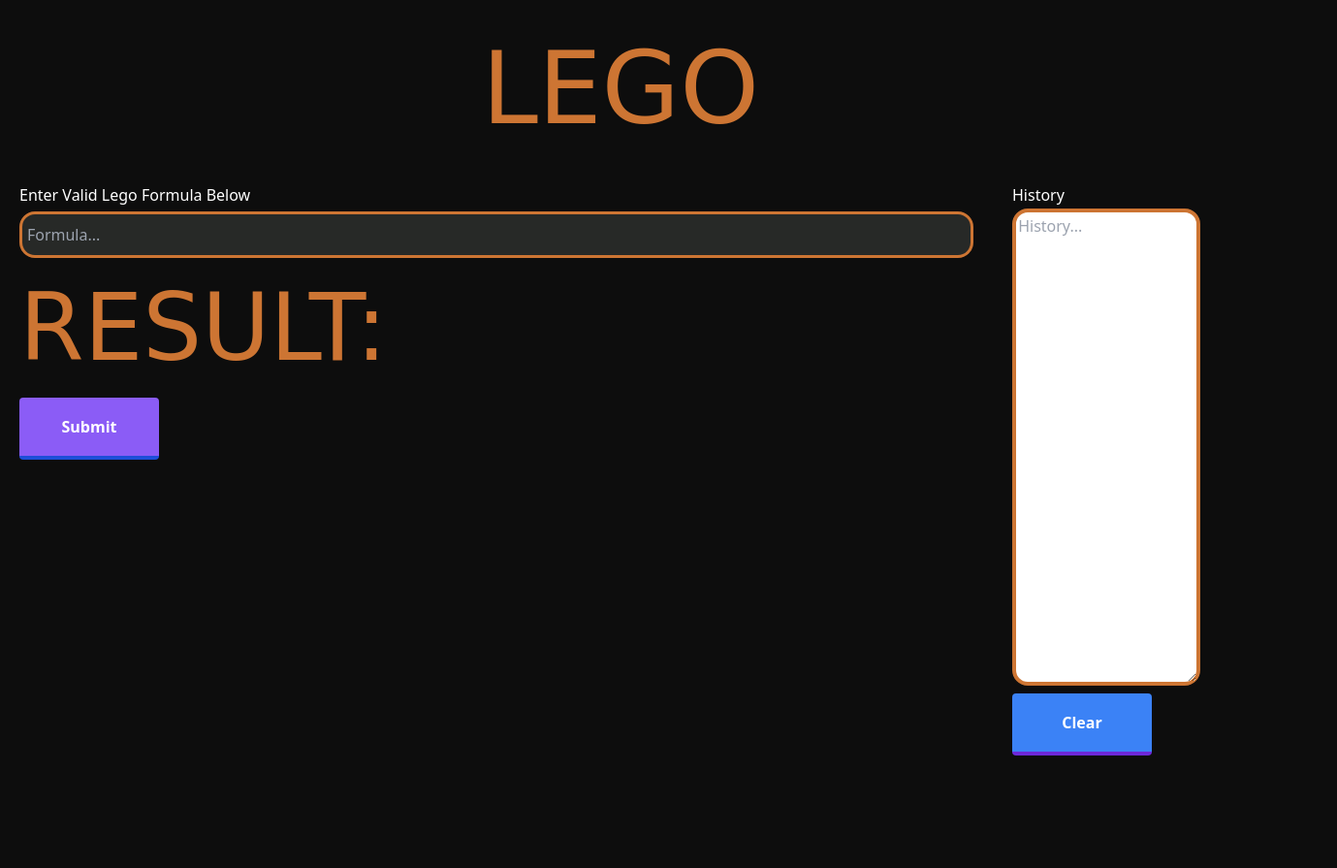
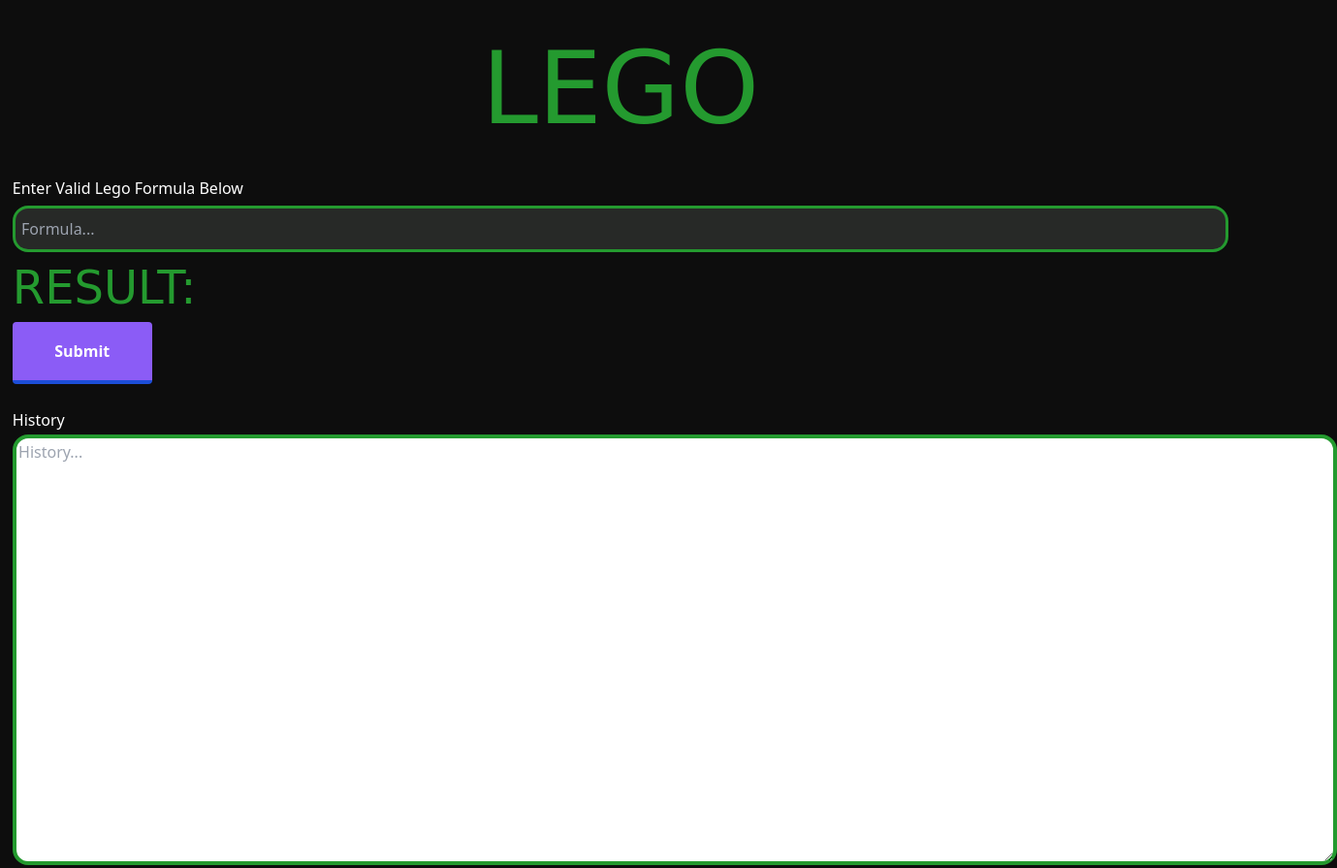
Before and after one commit to danielGoldsteinCS2021/LegoWebApp, a website: page src/public/index.html in a window 1280 px wide. Shown: the top 895 px of the page at 97% size, 1379 px wide, since content can reach past the window. Before the commit the page ends 800 px from the top, so only its background shows below. Drawn offline with nearby package versions, Linux system fonts and the light colour scheme; a web font is replaced by a local one.

Commit message:
cors support, css layout changes

```diff
--- a/src/app.ts
+++ b/src/app.ts
@@ -18,7 +18,9 @@
 
 // initialize server app
 const server = new Server();
+const cors = require('cors');
 const bodyParser = require('body-parser')
+server.app.use(cors());
 server.app.use(bodyParser.json());  // for POST
 server.app.use(bodyParser.urlencoded({extended: false})); // for POST
 server.app.use(express.static('src/public')); // for index files
--- a/src/public/index.css
+++ b/src/public/index.css
@@ -15,9 +15,8 @@
 
 /* Allows for the formula bar to be horizontal to the history text area*/
 .float {
-    width: 50%;
-    float: left;
-    padding: 20px;
+    /* width: 50%; */
+    padding: 1%;
 }
 
 #resultsTextArea{
@@ -27,7 +26,7 @@
     color: black;
     border-radius: 1rem;
     border: 0.25rem solid;
-    transition: border-color 1s;
+    transition: border-color 5s;
     outline: none;
 }
 
@@ -37,28 +36,28 @@
 }
 
 #formula{
-    width: 80%;
+    width: 100%;
 }
 
 /* Message displayed when formula is ran */
 #resultMessage{
-    transition: color 1s;
+    transition: color 5s;
     font-family: 'Chango', cursive;
-    font-size: 6rem;
+    font-size: 3rem;
 }
 
 #welcomeMessage{
     font-size: 6.5rem;
     text-align: center;
     margin-top: 1%;
-    transition: color 1s;
+    transition: color 5s;
     font-family: 'Chango', cursive;
 }
 
 /* Where users enter their formulas */
 #formulaField{
     border: solid;
-    transition: border-color 1s;
+    transition: border-color 5s;
     border-radius: 1rem;
     height: 3rem;
     width: 100%;
--- a/src/public/index.html
+++ b/src/public/index.html
@@ -31,7 +31,7 @@
 
     <div id="results" class="float">
         <h1>History</h1>
-        <textarea id="resultsTextArea" readonly rows="20" cols="18" placeholder="History..."></textarea>
+        <textarea id="resultsTextArea" readonly rows="18" cols="145" placeholder="History..."></textarea>
         <button id="clearBTN" class="bg-blue-500 hover:bg-pink-400 text-white font-bold py-2 px-4 border-b-4 border-purple-700 hover:border-purple-500 rounded">Clear</button>
     </div>
 </body>
--- a/src/public/index.js
+++ b/src/public/index.js
@@ -48,5 +48,4 @@
     document.getElementById('resultMessage').style.color = color;
     document.getElementById('formulaField').style.borderColor = color;
     document.getElementById('resultsTextArea').style.borderColor = color;
-    setTimeout(setColor, 1000);
 }
```
Also changed, not shown: package.json (+4 -3 lines), 1 other file.
